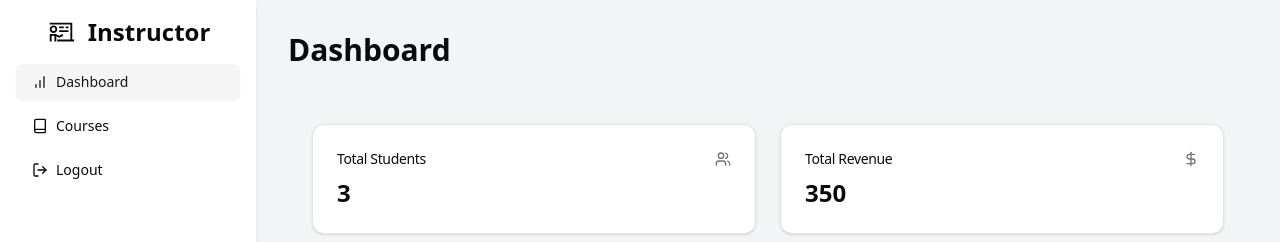
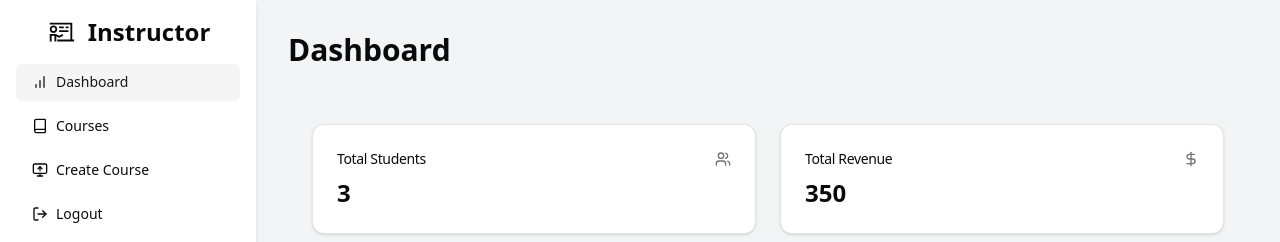
Before and after one commit to jayshreee10/MentorLab, a React (Vite) app: page /instructor in a window 1280 px wide. Shown: the top 242 px of the page. Built offline with nearby package versions, Linux system fonts and the light colour scheme.

Commit message:
create new courses ui

```diff
--- /dev/null
+++ b/src/components/instructor-view/courses/add-new-course/NewCourse.jsx
@@ -0,0 +1,7 @@
+import React from "react";
+
+function NewCourse() {
+  return <div>NewCourse</div>;
+}
+
+export default NewCourse;
--- a/src/pages/Teacher.jsx
+++ b/src/pages/Teacher.jsx
@@ -1,10 +1,12 @@
 import { Button } from "@/components/ui/button";
 import { Tabs, TabsContent, TabsList, TabsTrigger } from "@/components/ui/tabs";
 import { useState } from "react";
-import { BarChart, Book, LogOut } from "lucide-react";
+import { BarChart, Book, LogOut, MonitorUp } from "lucide-react";
 import { LiaChalkboardTeacherSolid } from "react-icons/lia";
+import { MdOutlineAddToQueue } from "react-icons/md";
 import InstructorCourses from "@/components/instructor-view/courses";
 import InstructorDashboard from "@/components/instructor-view/dashboard";
+import NewCourse from "@/components/instructor-view/courses/add-new-course/NewCourse";
 import Logout from "@/components/modals/Logout";
 
 export default function Teacher() {
@@ -18,11 +20,18 @@ export default function Teacher() {
       value: "dashboard",
       component: <InstructorDashboard />,
     },
+
     {
       icon: Book,
       label: "Courses",
       value: "courses",
       component: <InstructorCourses />,
+    },
+    {
+      icon: MonitorUp,
+      label: "Create Course",
+      value: "Create Course",
+      component: <NewCourse />,
     },
     {
       icon: LogOut,
```
